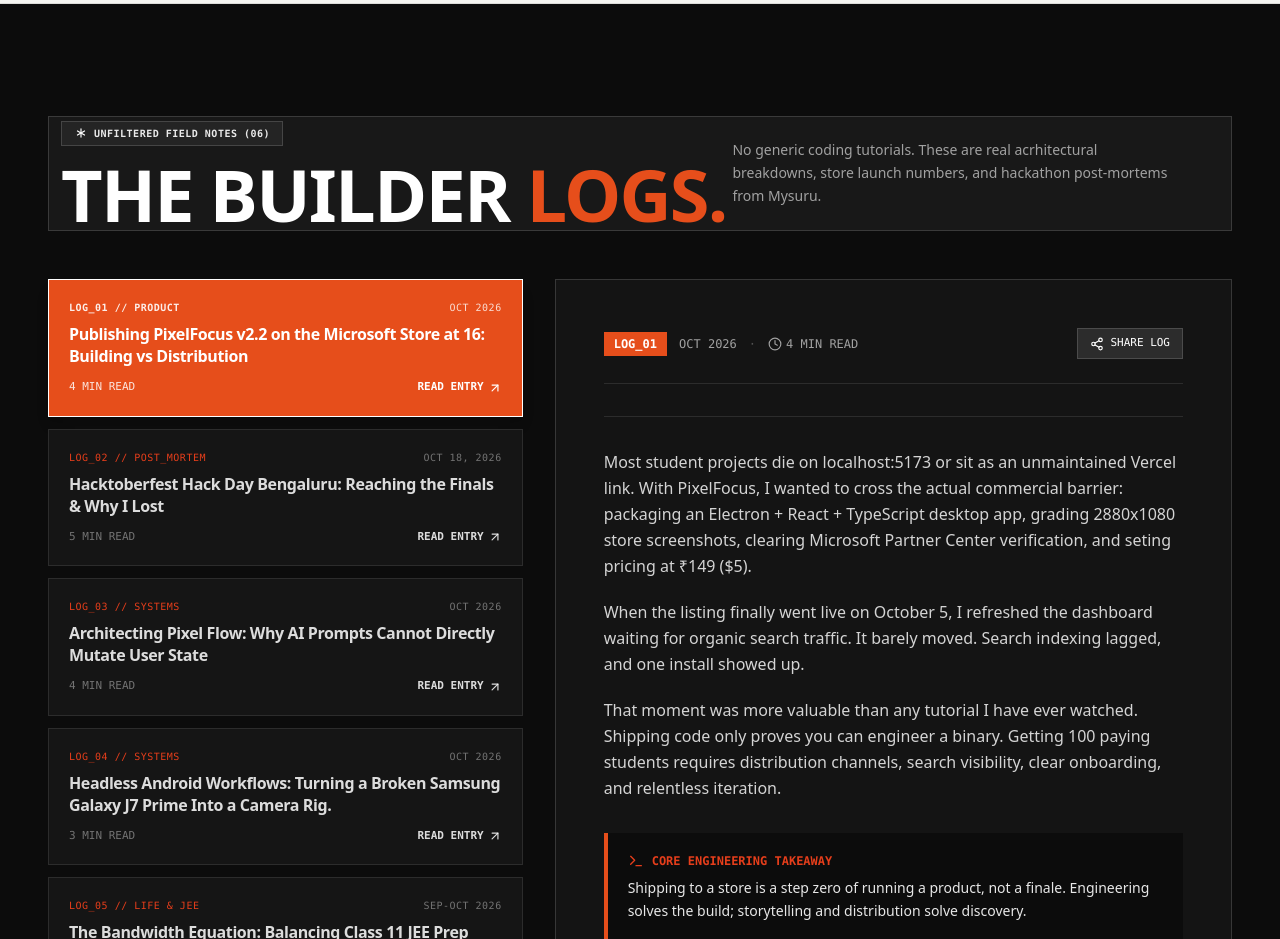
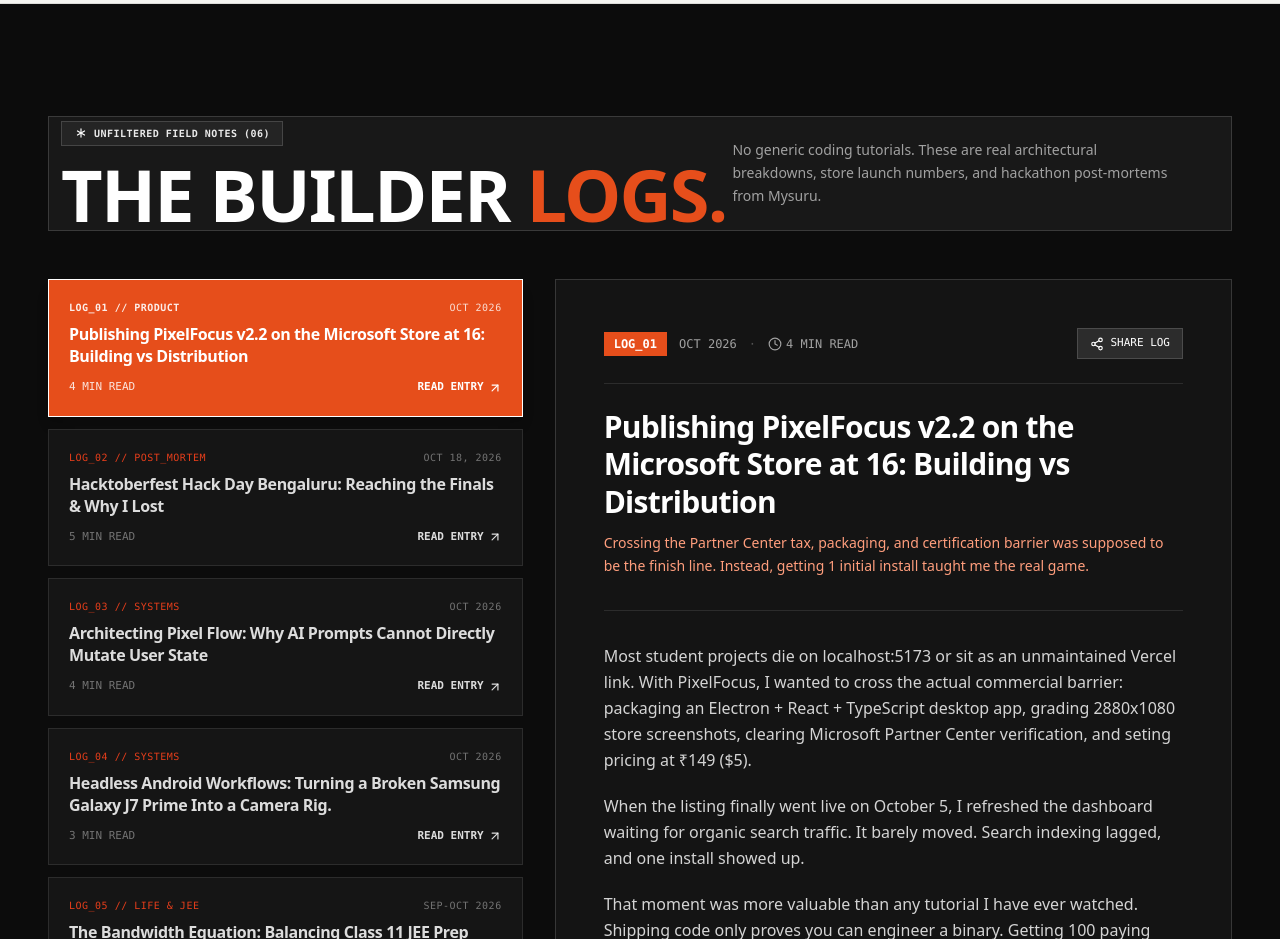
Before and after one commit to pixelGoutham/meow-portfolio-, a React (Vite) app in the folder pixelgoutham-web/: page / in a window 1280 px wide. Shown: the part 3600-4539 px from the top of the page. Built offline with nearby package versions, Linux system fonts and the light colour scheme.

Commit message:
feat: add interactive devlog reader with 6 engineering field notes

```diff
--- a/pixelgoutham-web/src/components/DevLogReader.tsx
+++ b/pixelgoutham-web/src/components/DevLogReader.tsx
@@ -158,7 +158,7 @@
                     </div>
 
                     <p className="max-w-md text-xs md:text-sm text-neutral-400 leading-relaxed">
-                        No generic coding tutorials. These are real acrhitectural breakdowns, store launch numbers, and hackathon post-mortems from Mysuru.
+                        No generic coding tutorials. These are real architectural breakdowns, store launch numbers, and hackathon post-mortems from Mysuru.
                     </p>
                 </div>
 
@@ -243,6 +243,14 @@
                                             )}
                                         </button>
                                     </div>
+                                    <div className="mt-6">
+                                        <h3 className="text-2xl md:text-3xl font-black tracking-tight leading-tight text-white">
+                                            {activeLog.title}
+                                        </h3>
+                                        <p className="mt-3 text-xs md:text-sm font-medium text-[#ff9e7d] leading-relaxed">
+                                            {activeLog.summary}
+                                        </p>
+                                    </div>
 
                                     <div className="mt-8 space-y-5 border-t border-white/10 pt-8">
                                         {activeLog.paragraphs.map((para, index) => (
```
